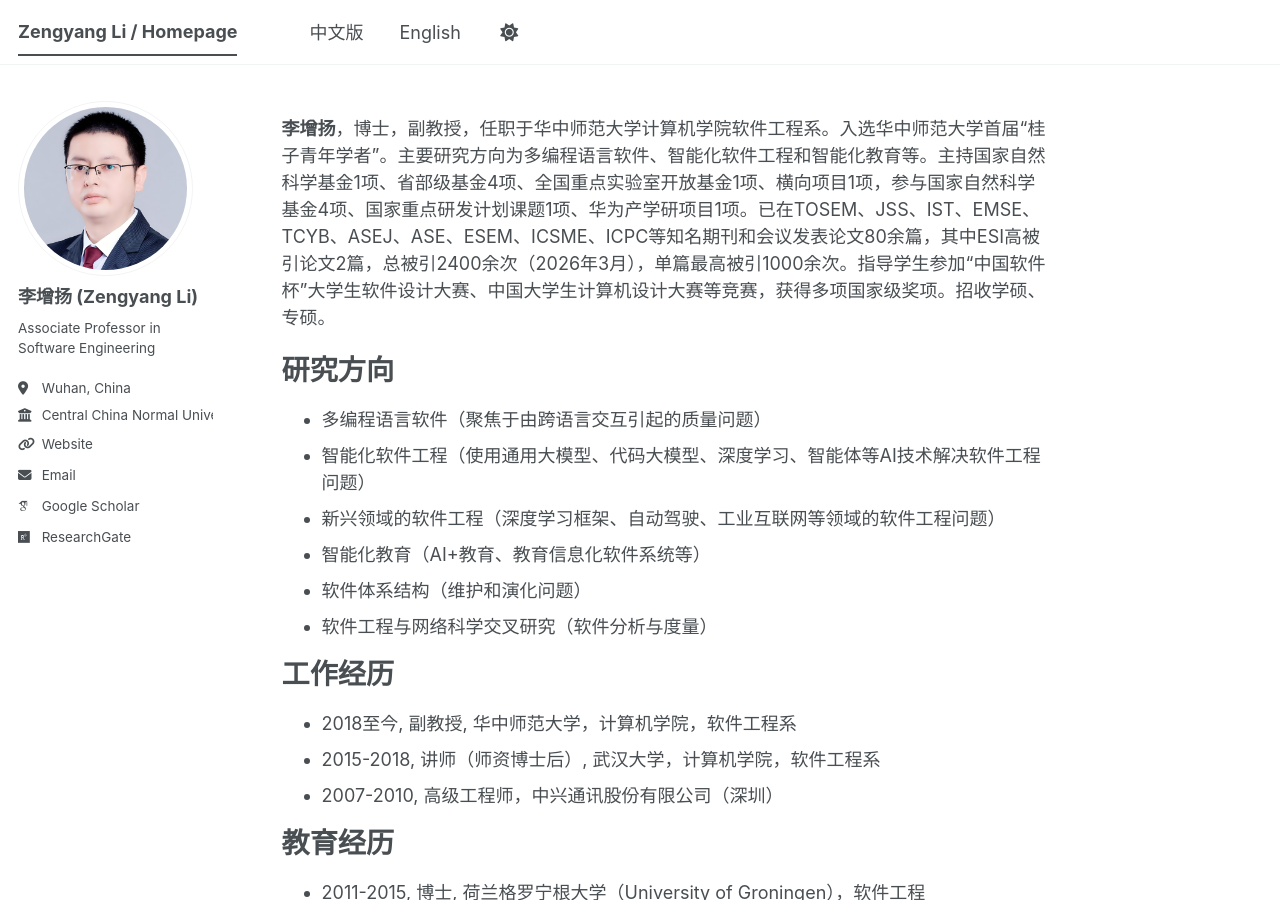
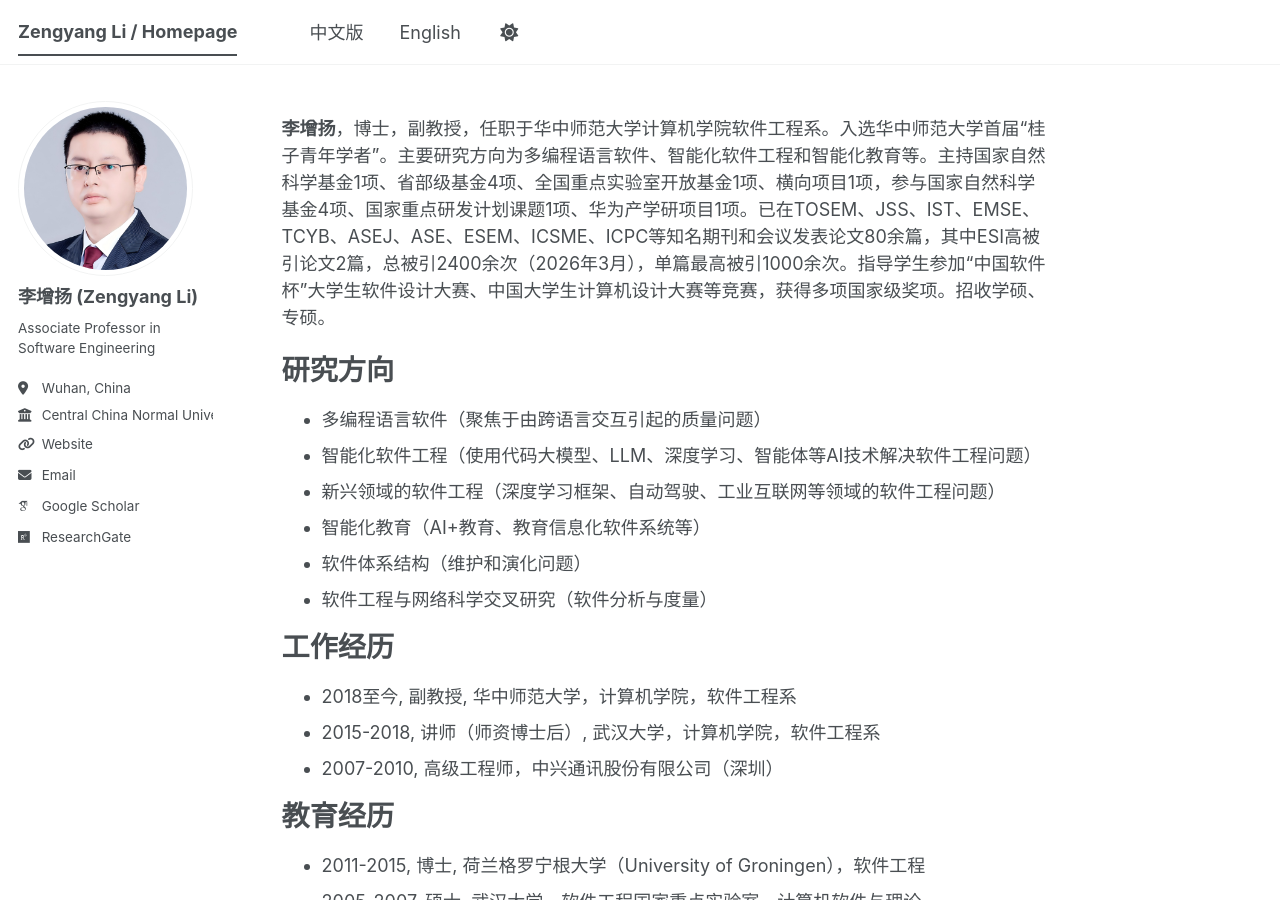
Before and after one commit to zengyang/zengyang.github.io, a Jekyll site: the page built from _pages/about.md, in a window 1280 px wide and 900 px high. Built offline with Jekyll 4.4.1, drawn with Linux system fonts in a browser that asks for light colours; some web fonts are replaced; a script bundle is joined from its source files by our own code; library files that are not in the unit come from our copies.

Commit message:
Update about.md

```diff
--- a/_pages/about.md
+++ b/_pages/about.md
@@ -14,7 +14,7 @@ redirect_from:
 研究方向
 ======
 - 多编程语言软件（聚焦于由跨语言交互引起的质量问题）
-- 智能化软件工程（使用通用大模型、代码大模型、深度学习、智能体等AI技术解决软件工程问题）
+- 智能化软件工程（使用代码大模型、LLM、深度学习、智能体等AI技术解决软件工程问题）
 - 新兴领域的软件工程（深度学习框架、自动驾驶、工业互联网等领域的软件工程问题）
 - 智能化教育（AI+教育、教育信息化软件系统等）
 - 软件体系结构（维护和演化问题）
```
